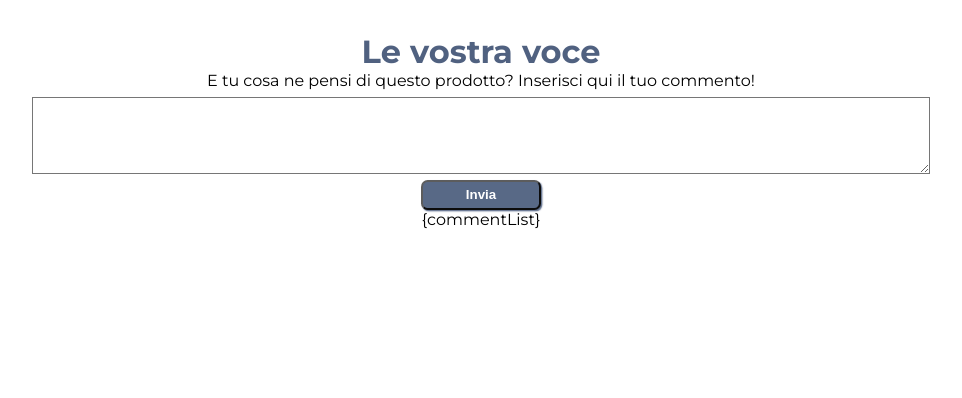
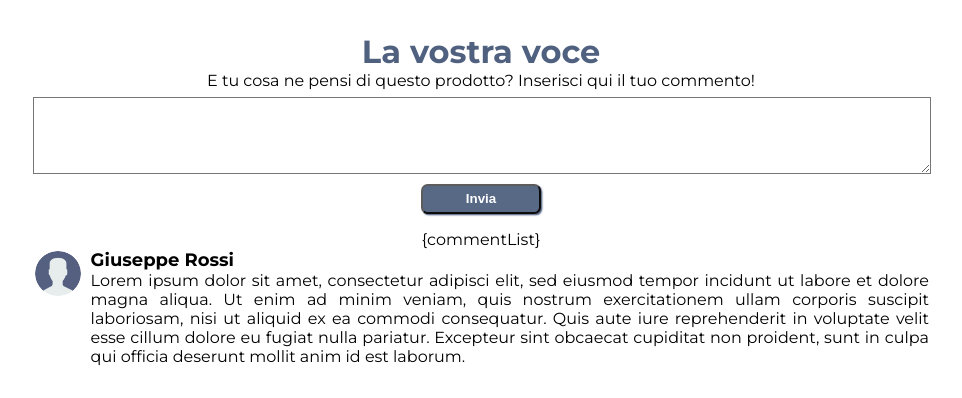
Before and after one commit to mrampazz/techweb-project, a PHP site: page /untitled/html/article-page.html in a window 1280 px wide. Shown: the part 480-878 px from the top of the page, without its empty margins (159-1121 px from the left). Before the commit the page ends 709 px from the top, so only its background shows below. Run offline with PHP 8.4, Linux system fonts and the light colour scheme.

Commit message:
aggiunta sezione commenti

```diff
--- a/website/src/assets/styles/style.css
+++ b/website/src/assets/styles/style.css
@@ -274,6 +274,39 @@ body {
   color: lightcoral;
 }
 
+
+/* FONT SECTION */
+.font-size-0-625 {
+  font-size: 0.625em;
+}
+.font-size-0-75 {
+  font-size: 0.75em;
+}
+.font-size-0-8 {
+  font-size: 0.8em;
+}
+.font-size-1 {
+  font-size: 1em;
+}
+.font-size-1-1 {
+  font-size: 1.1em;
+}
+.font-size-1-125 {
+  font-size: 1.125em;
+}
+.font-size-1-5 {
+  font-size: 1.5em;
+}
+.font-weight-light {
+  font-weight: 200;
+}
+.font-weight-normal {
+  font-weight: normal;
+}
+.font-weight-bold {
+  font-weight: bold;
+}
+/* MARGIN SECTION */
 /* MARGIN TOP SECTION */
 .margin-top-0-2 {
   margin-top: 0.2em;
@@ -310,6 +343,42 @@ body {
 .margin-bottom-2 {
   margin-bottom: 2em;
 }
+
+/* MARGIN LEFT SECTION */
+
+.margin-left-0-5 {
+  margin-left: 0.5em;
+}
+.margin-left-1 {
+  margin-left: 1em;
+}
+.margin-left-1-5 {
+  margin-left: 1.5em;
+}
+.margin-left-2 {
+  margin-left: 2em;
+}
+.margin-left-2-5 {
+  margin-left: 2.5em;
+}
+
+/* MARGIN RIGHT SECTION */
+.margin-right-0-5 {
+  margin-right: 0.5em;
+}
+.margin-right-1 {
+  margin-right: 1em;
+}
+.margin-right-1-5 {
+  margin-right: 1.5em;
+}
+.margin-right-2 {
+  margin-right: 2em;
+}
+.margin-right-2-5 {
+  margin-right: 2.5em;
+}
+
 
 /* TEXT ALIGN */
 .text-align-center {
@@ -563,6 +632,23 @@ input:focus ~ .highlight {
   width:100%;
 }
 
+#comments-container{
+  width: 70%;
+  margin-top: 1em;
+  margin-bottom: 2em;
+  margin-left: auto;
+  margin-right: auto;
+}
+
+.avatar-comment {
+  height: 2.85em;
+  width: 2.85em;
+  object-fit: cover;
+  border-radius: 50%;
+  border: 2px solid white;
+}
+
+
 @media only screen and (max-width: 700px) {
   .menu-container {
     display: none;
--- a/website/src/html/article-page.html
+++ b/website/src/html/article-page.html
@@ -18,14 +18,25 @@
                 Le funzionalità offerte da questo Apple iPhone 11 sono veramente tante e all'avanguardia. A cominciare dal modulo LTE 4G che permette un trasferimento dati e una navigazione in internet eccellente.
                 Fotocamera da 12 megapixel ma che permette ugualmente al Apple iPhone 11 di scattare foto di buona qualità con una risoluzione di 4000x3000 pixel e di registrare video in 4K alla risoluzione di 3840x2160 pixel. Lo spessore di 8.3mm è contenuto e rende questo Apple iPhone 11 molto interessante.
             </p>
-            <h1 class="secondary-color margin-top-1 padding-bottom-0-5" tabindex="0">Le vostra voce</h1>
+            <h1 class="secondary-color margin-top-1 padding-bottom-0-5" tabindex="0">La vostra voce</h1>
             <form id="comment-form-container" action="php/post_comment.php" method="post">
+                <div>
                 <label for="comment-input" tabindex="0">E tu cosa ne pensi di questo prodotto? Inserisci qui il tuo commento!</label>
                 <textarea id="comment-input" name="message" rows="5" cols="70" class="margin-top-0-5 secondary-bg" tabindex="0"></textarea>
                 <button type="submit" name="commentSubmit" class="form-button margin-top-0-5" tabindex="0"> Invia </button>
+            </div>
             </form>
-            <div class="margin-bottom-2">
+            <div id="comments-container">
                 {commentList}
+                <div class="flex-container flex-direction-row">
+                    <div>
+                    <img class="avatar-comment" src="../assets/img/avatar.png" alt="immagine profilo utente" />
+                    </div>
+                    <div class="margin-left-0-5 text-align-justify">
+                        <p class="font-weight-bold font-size-1-125" tabindex="0" aria-label="Nome utente">Giuseppe Rossi</p>
+                        <p tabindex="0">Lorem ipsum dolor sit amet, consectetur adipisci elit, sed eiusmod tempor incidunt ut labore et dolore magna aliqua. Ut enim ad minim veniam, quis nostrum exercitationem ullam corporis suscipit laboriosam, nisi ut aliquid ex ea commodi consequatur. Quis aute iure reprehenderit in voluptate velit esse cillum dolore eu fugiat nulla pariatur. Excepteur sint obcaecat cupiditat non proident, sunt in culpa qui officia deserunt mollit anim id est laborum.</p>
+                    </div>
+                </div>
             </div>
         </div>
     </body>
```
Also changed, not shown: website/src/html/comment.html (+9 -0 lines).
